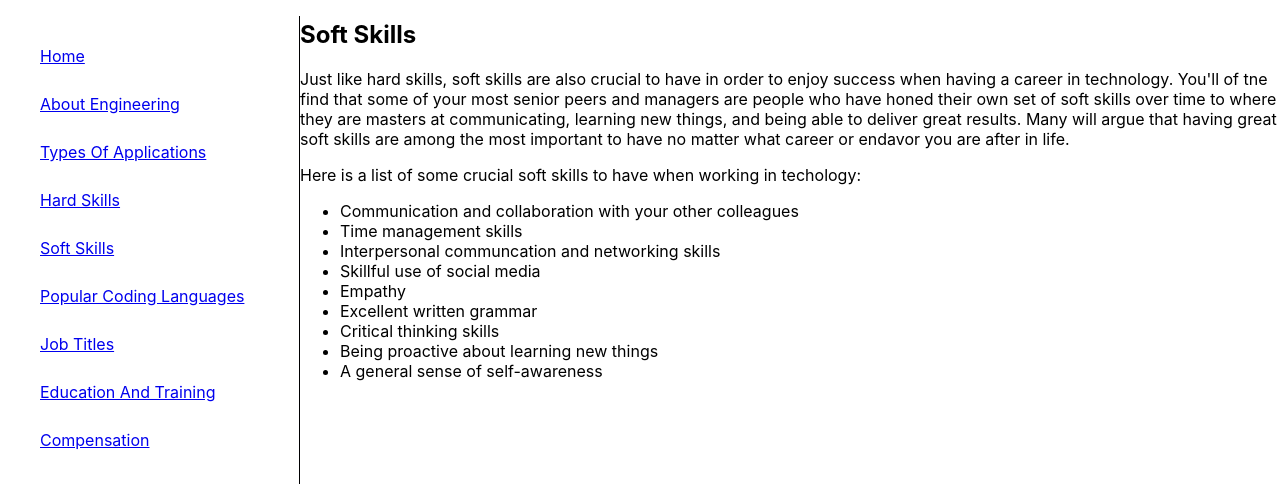
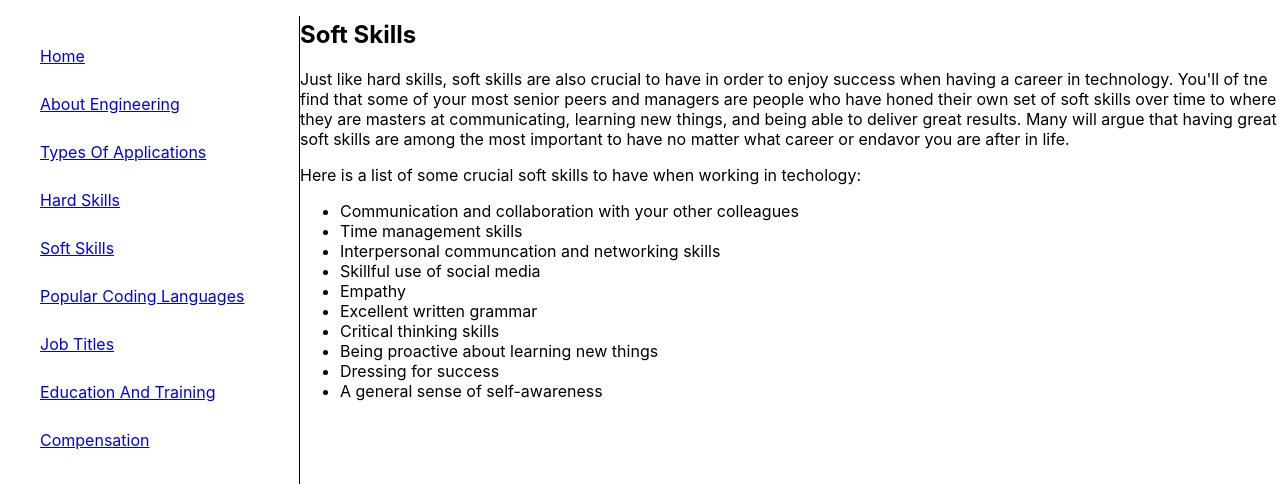
Before and after one commit to mvaden/career_day_mths, a Next.js app: page /soft-skills in a window 1280 px wide. Shown: the top 484 px of the page. Built offline with nearby package versions, Linux system fonts and the light colour scheme.

Commit message:
Content update.

```diff
--- a/pages/soft-skills.js
+++ b/pages/soft-skills.js
@@ -18,6 +18,7 @@ const SoftSkills = () => {
             <li>Excellent written grammar</li>
             <li>Critical thinking skills</li>
             <li>Being proactive about learning new things</li>
+            <li>Dressing for success</li>
             <li>A general sense of self-awareness</li>
          </ul>
       </div>
```
